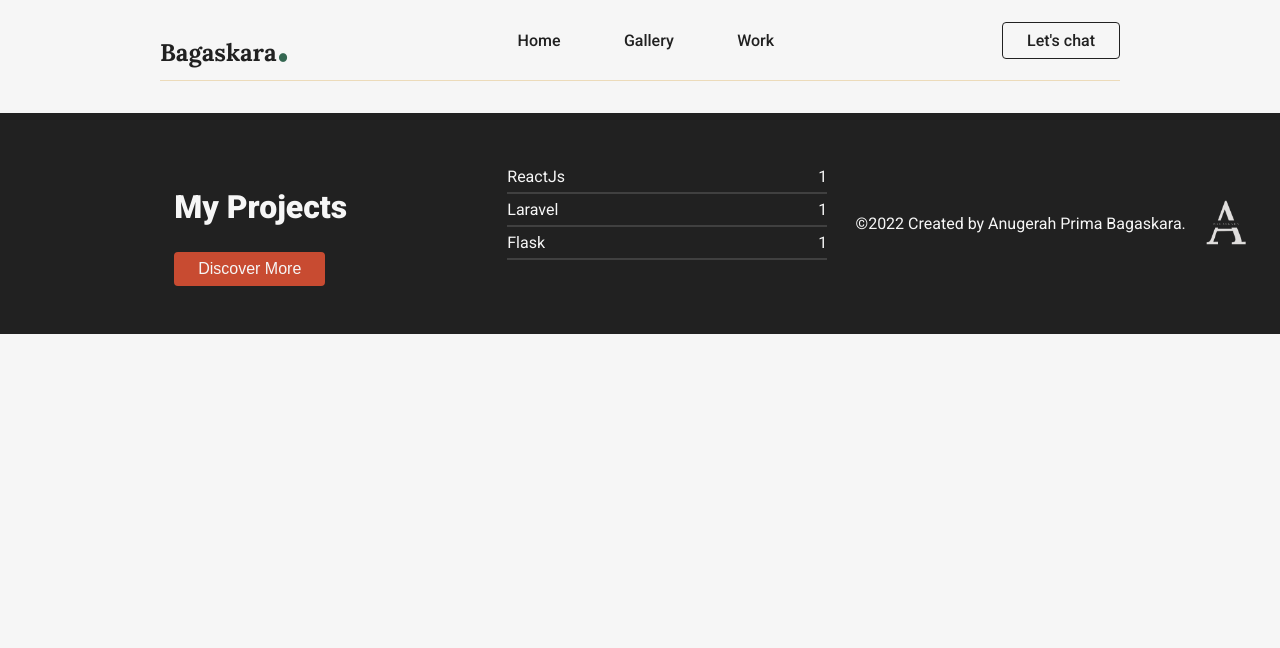
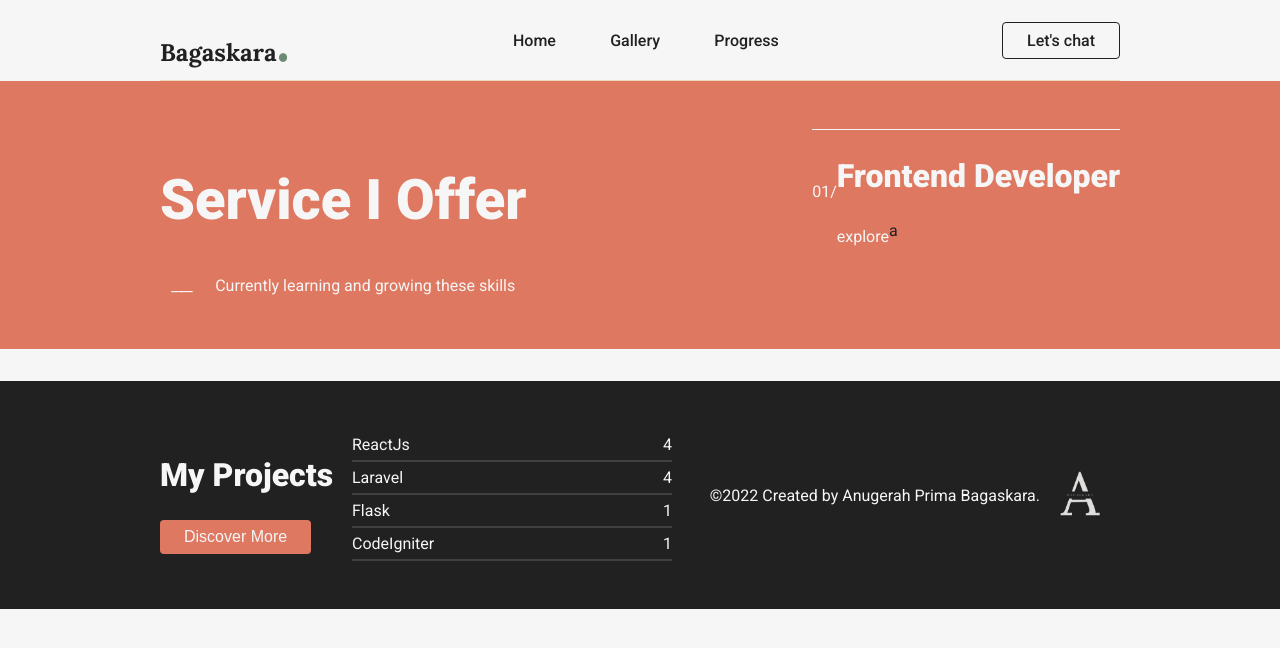
Before and after one commit to bagasapk/bagaskara, a React (Create React App) app: page /gallery in a window 1280 px wide. Shown: the top 648 px of the page. Built offline with nearby package versions, Linux system fonts and the light colour scheme.

Commit message:
add gallery on-progress

```diff
--- a/src/App.css
+++ b/src/App.css
@@ -39,8 +39,8 @@
 
 body {
   --color-first: #f6f6f6;
-  --color-second: #c84b31;
-  --color-third: #346751;
+  --color-second: #DF7861;
+  --color-third: #6D8B74;
   --color-fourth: #ecdbba;
   --color-black: #212121;
 
@@ -76,7 +76,7 @@ h2 {
   font-size: 2rem;
 }
 
-.home h1 span,
+.home h1 .wannabe,
 .navbar .logo {
   font-size: 1.5rem;
 }
@@ -134,11 +134,11 @@ a {
   width: 20rem;
 }
 
-a:not(.logo):hover {
+.navbar a:not(.logo):hover {
   opacity: 0.75;
 }
 
-a:not(.logo):active {
+.navbar a:not(.logo):active {
   opacity: 1;
 }
 
@@ -150,12 +150,20 @@ a:not(.logo):active {
   border: 1px solid var(--color-first);
 }
 
+.is-border-white-top {
+  border-top: 1px solid var(--color-first);
+}
+
 .is-margin {
   margin-inline: 10rem;
 }
 
-.is-padding-all {
-  padding: 5rem;
+.is-smaller-margin{
+  margin-inline: 5rem;
+}
+
+.is-padding-inline {
+  padding-inline: 10rem;
 }
 
 .is-padding {
@@ -170,7 +178,11 @@ a:not(.logo):active {
   padding-block: 3rem;
 }
 
-.is-smaller-margin-top{
+.is-padding-bottom{
+  padding-bottom: 5rem;
+}
+
+.is-smaller-margin-top {
   margin-top: 2rem;
 }
 
@@ -178,29 +190,32 @@ a:not(.logo):active {
   display: grid;
 }
 
-.is-grid.end{
+.is-grid.end {
   align-items: flex-end;
 }
 
-.navbar .chat,.button-primary,.button-secondary {
+.navbar .chat,
+.button-primary,
+.button-secondary {
   transition: all 0.25s ease-out;
 }
 
 .navbar .chat:hover,
-.home h1 span,
+.home h1 .wannabe,
 .button-primary,
-.button-secondary,
 .project,
-.Footer {
+.Footer,
+.links a:hover {
   color: var(--color-first);
 }
 
 .navbar .chat:hover,
-.button-secondary {
+.links a:hover {
   background-color: var(--color-third);
 }
 
-.navbar .chat:hover {
+.navbar .chat:hover,
+.links a:hover {
   border: 1px solid var(--color-third);
 }
 
@@ -226,7 +241,7 @@ a:not(.logo):active {
   margin-right: 10rem;
 }
 
-.socmed i{
+.socmed i {
   font-size: 3rem;
 }
 
@@ -234,15 +249,17 @@ a:not(.logo):active {
   text-align: left;
 }
 
-.home h1 span {
+.home h1 .wannabe {
   margin-bottom: 1rem;
+  background-color: var(--color-second);
 }
 
 .is-rounded {
   border-radius: 2rem;
 }
 
-.is-smallest-rounded {
+.is-smallest-rounded,
+.links a:hover {
   border-radius: 0.25rem;
 }
 
@@ -286,8 +303,7 @@ a:not(.logo):active {
 }
 
 .Footer,
-.project,
-.home h1 span {
+.project {
   background-color: var(--color-black);
 }
 
@@ -296,6 +312,39 @@ a:not(.logo):active {
   width: 5rem;
 }
 
-.home .detail{
+.home .detail {
   width: 25vw;
 }
+
+.home .wannabe {
+  width: fit-content;
+}
+
+.is-bigger-border {
+  border: 2px solid var(--color-black);
+}
+
+.home .links {
+  background-color: var(--color-black);
+  color: var(--color-first);
+}
+
+.home .links p {
+  width: 15rem;
+  text-align: center;
+}
+
+.links a {
+  border-radius: 0 0.25rem 0.25rem 0;
+  border: 2px solid var(--color-black);
+  background-color: white;
+}
+
+.project .list{
+  width: 40vw;
+}
+
+.service{
+  background-color: var(--color-second);
+  color: var(--color-first);
+}
--- a/src/App.js
+++ b/src/App.js
@@ -1,8 +1,9 @@
 import "./App.css";
-import { Routes,Route } from "react-router-dom";
+import { Routes, Route } from "react-router-dom";
 import Home from "./pages/Home";
-import Navbar from "./components/Navbar"
+import Navbar from "./components/Navbar";
 import Footer from "./components/Footer";
+import Gallery from "./pages/Gallery";
 
 function App() {
   return (
@@ -10,7 +11,7 @@ function App() {
       <Navbar></Navbar>
       <Routes>
         <Route path="/" element={<Home />} />
-        {/* <Route path="about" element={<About />} /> */}
+        <Route path="/gallery" element={<Gallery />} />
       </Routes>
       <Footer></Footer>
     </div>
--- a/src/components/Footer.js
+++ b/src/components/Footer.js
@@ -3,9 +3,9 @@ import logo from "../images/logo.png";
 
 const Footer = () => {
   return (
-    <section className="project is-flex align-center is-padding-block around is-smaller-margin-top">
-      <div className="is-flex">
-        <div className="is-margin is-text-left">
+    <section className="project is-flex align-center is-padding-block between is-smaller-margin-top is-padding-inline">
+      <div className="list is-flex between">
+        <div className="is-text-left">
           <h2>My Projects</h2>
           <button className="button-primary is-padding is-smallest-rounded">
             Discover More
@@ -14,14 +14,18 @@ const Footer = () => {
         <div className="bar">
           <div className="is-flex between is-border-bottom-black">
             <p>ReactJs</p>
+            <p>4</p>
+          </div>
+          <div className="is-flex between is-border-bottom-black">
+            <p>Laravel</p>
+            <p>4</p>
+          </div>
+          <div className="is-flex between is-border-bottom-black">
+            <p>Flask</p>
             <p>1</p>
           </div>
           <div className="is-flex between is-border-bottom-black">
-            <p>Laravel</p>
-            <p>1</p>
-          </div>
-          <div className="is-flex between is-border-bottom-black">
-            <p>Flask</p>
+            <p>CodeIgniter</p>
             <p>1</p>
           </div>
         </div>
--- a/src/components/Navbar.js
+++ b/src/components/Navbar.js
@@ -5,7 +5,7 @@ const Navbar = () => {
     <div className="navbar is-margin is-flex between align-center is-border-bottom">
       <div className="is-flex align-center">
         {/* <img src={logo} alt="bagasapk"></img> */}
-        <a href="#home" className="logo">
+        <a href="/#home" className="logo">
           Bagaskara<span>.</span>
         </a>
       </div>
@@ -14,10 +14,10 @@ const Navbar = () => {
           <a href="#home">Home</a>
         </li>
         <li>
-          <a href="#home">Gallery</a>
+          <a href="/gallery">Gallery</a>
         </li>
         <li>
-          <a href="#home">Work</a>
+          <a href="#home">Progress</a>
         </li>
       </ul>
       <a className="chat is-border is-padding is-smallest-rounded" href="#home">
--- /dev/null
+++ b/src/pages/Gallery.js
@@ -0,0 +1,31 @@
+import React from "react";
+
+const Gallery = () => {
+  return (
+    <div className="gallery">
+      <div className="service is-flex is-padding-inline is-padding-block between">
+        <div>
+          <h1>Service I Offer</h1>
+          <div className="is-flex around">
+            <p>___</p>
+            <p>Currently learning and growing these skills</p>
+          </div>
+        </div>
+        <div>
+          <div className="is-border-white-top is-flex between align-center">
+            <p>01/</p>
+            <div className="is-grid">
+              <h2>Frontend Developer</h2>
+              <div className="is-flex">
+                <p>explore</p>
+                <a href="#home">a</a>
+              </div>
+            </div>
+          </div>
+        </div>
+      </div>
+    </div>
+  );
+};
+
+export default Gallery;
--- a/src/pages/Home.js
+++ b/src/pages/Home.js
@@ -7,8 +7,8 @@ const Home = () => {
       <section id="home" className="home is-flex between is-margin">
         <div className="desc w-50">
           <h1 className="is-dif-font">
-            Hi, I'm Bagas. Nice to meet you!{" "}
-            <span className="is-rounded is-padding">Frontend Developer</span>
+            Hi, I'm Bagaskara
+            <p className="is-rounded is-padding wannabe">Frontend Developer</p>
           </h1>
           <p className="w-75">
             Highly motivated and people-oriented. Passionate about{" "}
@@ -17,13 +17,17 @@ const Home = () => {
           </p>
           <div className="is-flex between">
             <div className="detail">
-              <div className="links is-flex between is-margin-block align-center">
-                <button className="is-smallest-rounded is-bigger-padding button-primary">
+              <div className="links is-flex between is-margin-block align-center is-smallest-rounded">
+                <p>Got a Project?</p>{" "}
+                {/* <button className="is-smallest-rounded is-bigger-padding button-primary">
                   Talk with Me
-                </button>
-                <button className="is-smallest-rounded is-bigger-padding button-secondary">
-                  Experiences
-                </button>
+                </button> */}
+                <a
+                  href="/#home"
+                  className="is-bolder is-bigger-padding button-secondary"
+                >
+                  Let's Talk
+                </a>
               </div>
               <div className="is-flex between">
                 <div>
```
